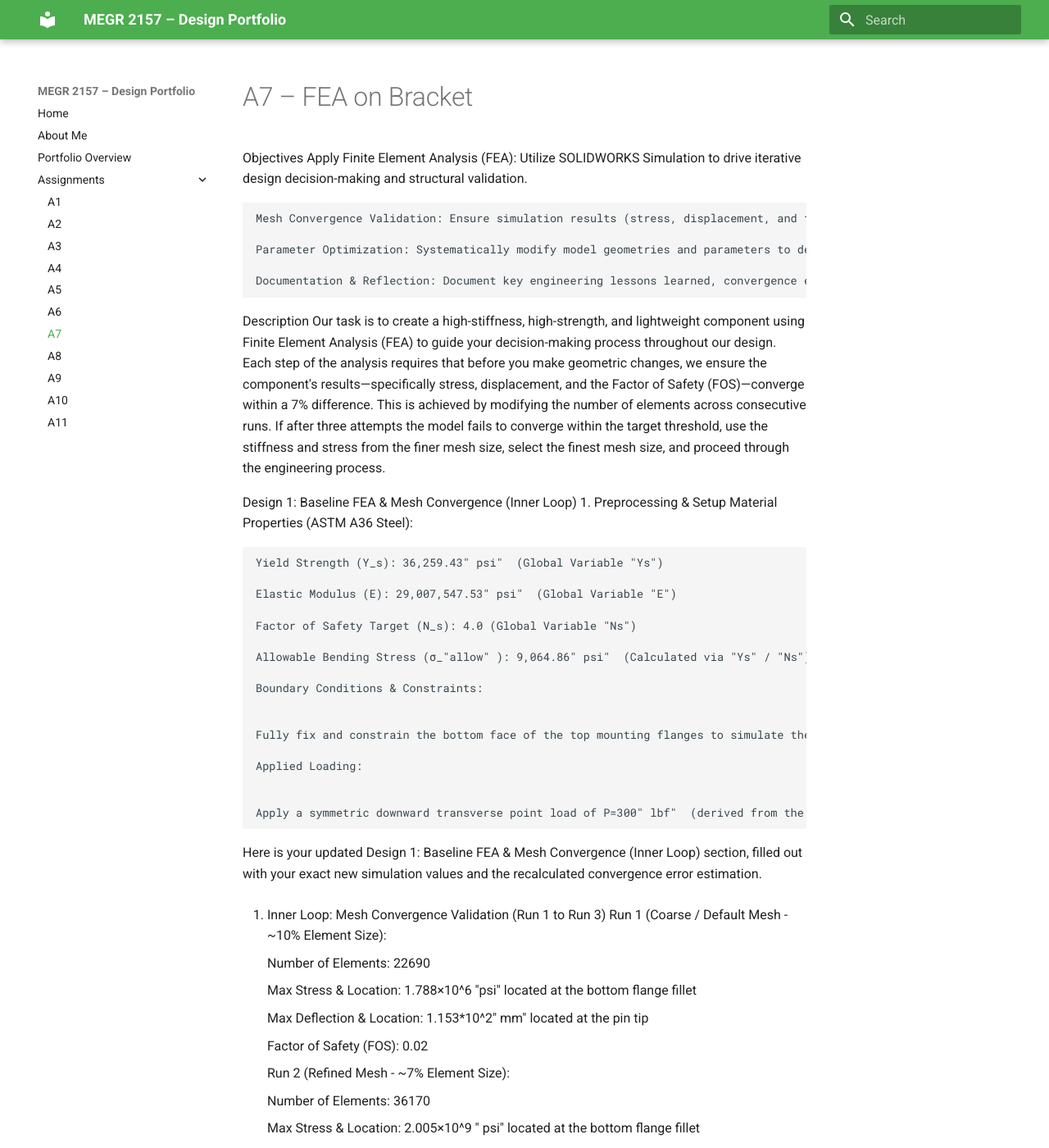
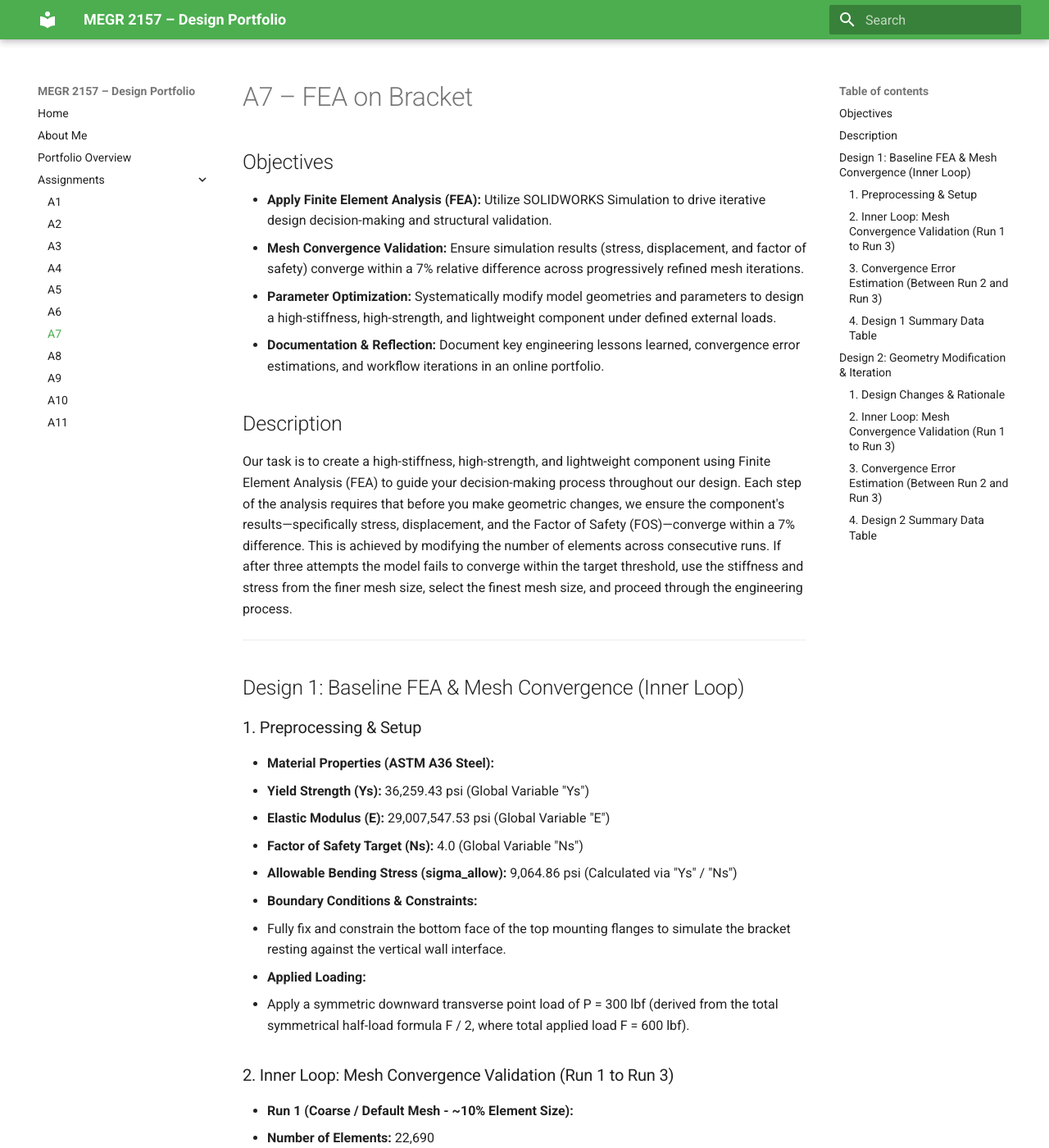
Before and after one commit to MHasan-27/megr2157-portfolio, an MkDocs documentation site: the page built from docs/assignments/A07/index.md, in a window 1280 px wide and 1400 px high. Shown: the whole window at 82% size. Built offline with MkDocs 1.6.1 and Material for MkDocs 9.7.7, drawn with Linux system fonts in a browser that asks for light colours; some of the changed text lies outside the part shown.

Commit message:
Revise A7 assignment objectives and design details
Updated objectives and descriptions for A7 assignment, added design iterations and convergence validation details, and provided summary data tables for both designs.

```diff
--- a/docs/assignments/A07/index.md
+++ b/docs/assignments/A07/index.md
@@ -1,211 +1,125 @@
 # A7 – FEA on Bracket
-Objectives
-	Apply Finite Element Analysis (FEA): Utilize SOLIDWORKS Simulation to drive iterative design decision-making and structural validation.
 
-	Mesh Convergence Validation: Ensure simulation results (stress, displacement, and factor of safety) converge within a 7% relative difference across progressively refined mesh iterations.
+## Objectives
+* **Apply Finite Element Analysis (FEA):** Utilize SOLIDWORKS Simulation to drive iterative design decision-making and structural validation.
+* **Mesh Convergence Validation:** Ensure simulation results (stress, displacement, and factor of safety) converge within a 7% relative difference across progressively refined mesh iterations.
+* **Parameter Optimization:** Systematically modify model geometries and parameters to design a high-stiffness, high-strength, and lightweight component under defined external loads.
+* **Documentation & Reflection:** Document key engineering lessons learned, convergence error estimations, and workflow iterations in an online portfolio.
 
-	Parameter Optimization: Systematically modify model geometries and parameters to design a high-stiffness, high-strength, and lightweight component under defined external loads.
-
-	Documentation & Reflection: Document key engineering lessons learned, convergence error estimations, and workflow iterations in an online portfolio.
-
-Description
+## Description
 Our task is to create a high-stiffness, high-strength, and lightweight component using Finite Element Analysis (FEA) to guide your decision-making process throughout our design. Each step of the analysis requires that before you make geometric changes, we ensure the component's results—specifically stress, displacement, and the Factor of Safety (FOS)—converge within a 7% difference. This is achieved by modifying the number of elements across consecutive runs. If after three attempts the model fails to converge within the target threshold, use the stiffness and stress from the finer mesh size, select the finest mesh size, and proceed through the engineering process.
 
+---
 
-Design 1: Baseline FEA & Mesh Convergence (Inner Loop)
-1. Preprocessing & Setup
-	Material Properties (ASTM A36 Steel):
+## Design 1: Baseline FEA & Mesh Convergence (Inner Loop)
 
+### 1. Preprocessing & Setup
+* **Material Properties (ASTM A36 Steel):**
+  * **Yield Strength (Ys):** 36,259.43 psi (Global Variable "Ys")
+  * **Elastic Modulus (E):** 29,007,547.53 psi (Global Variable "E")
+  * **Factor of Safety Target (Ns):** 4.0 (Global Variable "Ns")
+  * **Allowable Bending Stress (sigma_allow):** 9,064.86 psi (Calculated via "Ys" / "Ns")
+* **Boundary Conditions & Constraints:**
+  * Fully fix and constrain the bottom face of the top mounting flanges to simulate the bracket resting against the vertical wall interface.
+* **Applied Loading:**
+  * Apply a symmetric downward transverse point load of P = 300 lbf (derived from the total symmetrical half-load formula F / 2, where total applied load F = 600 lbf).
 
-	Yield Strength (Y_s): 36,259.43" psi"  (Global Variable "Ys")
+### 2. Inner Loop: Mesh Convergence Validation (Run 1 to Run 3)
+* **Run 1 (Coarse / Default Mesh - ~10% Element Size):**
+  * **Number of Elements:** 22,690
+  * **Max Stress & Location:** 1.788 x 10^6 psi located at the bottom flange fillet
+  * **Max Deflection & Location:** 1.153 x 10^2 mm located at the pin tip
+  * **Factor of Safety (FOS):** 0.02
 
-	Elastic Modulus (E): 29,007,547.53" psi"  (Global Variable "E")
+* **Run 2 (Refined Mesh - ~7% Element Size):**
+  * **Number of Elements:** 36,170
+  * **Max Stress & Location:** 2.005 x 10^6 psi located at the bottom flange fillet
+  * **Max Deflection & Location:** 1.278 x 10^2 mm located at the pin tip
+  * **Factor of Safety (FOS):** 0.018
 
-	Factor of Safety Target (N_s): 4.0 (Global Variable "Ns")
+* **Run 3 (Finest Mesh - ~2% Element Size / Slider Far Right):**
+  * **Number of Elements:** 66,178
+  * **Max Stress & Location:** 2.162 x 10^6 psi located at the bottom flange fillet
+  * **Max Deflection & Location:** 1.287 x 10^2 mm located at the pin tip
+  * **Factor of Safety (FOS):** 0.017
 
-	Allowable Bending Stress (σ_"allow" ): 9,064.86" psi"  (Calculated via "Ys" / "Ns")
-
-	Boundary Conditions & Constraints:
-
-
-	Fully fix and constrain the bottom face of the top mounting flanges to simulate the bracket resting against the vertical wall interface.
-
-	Applied Loading:
-
-
-	Apply a symmetric downward transverse point load of P=300" lbf"  (derived from the total symmetrical half-load formula "F" / 2, where total applied load "F" = 600" lbf" ).
-
-
-Here is your updated Design 1: Baseline FEA & Mesh Convergence (Inner Loop) section, filled out with your exact new simulation values and the recalculated convergence error estimation.
-
-
-2. Inner Loop: Mesh Convergence Validation (Run 1 to Run 3)
-	Run 1 (Coarse / Default Mesh - ~10% Element Size):
-
-
-	Number of Elements: 22690
-
-	Max Stress & Location: 1.788×10^6 "psi"  located at the bottom flange fillet
-
-	Max Deflection & Location: 1.153*10^2" mm"  located at the pin tip
-
-	Factor of Safety (FOS): 0.02
-
-	Run 2 (Refined Mesh - ~7% Element Size):
-
-
-	Number of Elements: 36170
-
-	Max Stress & Location: 2.005×10^9 " psi"  located at the bottom flange fillet
-
-	Max Deflection & Location: 1.278×10^2 " mm"  located at the pin tip
-
-	Factor of Safety (FOS): 0.018
-
-	Run 3 (Finest Mesh - ~2% Element Size / Slider Far Right):
-
-
-	Number of Elements: 66178
-
-	Max Stress & Location: 2.162×10^06  psi located at the bottom flange fillet
-
-	Max Deflection & Location: 1.287×10^2 " mm"  located at the pin tip
-
-	Factor of Safety (FOS): 0.017
-
-3. Convergence Error Estimation (Between Run 2 and Run 3)
+### 3. Convergence Error Estimation (Between Run 2 and Run 3)
 Using the relative difference formula to validate the baseline model:
 
-"Percent Difference"=(|V_2-V_3 |)/((V_2+V_3 )/2)×100%
-	Calculation for Factor of Safety (SF) (V_2=0.018, V_3=0.017):
+Percent Difference = (|V_2 - V_3|) / ((V_2 + V_3) / 2) x 100%
 
-"Percent Difference"=(|0.018-0.017|)/((0.018+0.017)/2)×100%=5.71%
-	Calculation for Max Stress (V_2=2.005×10^6 " psi" , V_3=2.162×10^6 " psi" ):
+* **Calculation for Factor of Safety (SF) (V_2 = 0.018, V_3 = 0.017):**
+  Percent Difference = (|0.018 - 0.017|) / ((0.018 + 0.017) / 2) x 100% = 5.71%
 
-"Percent Difference"=(|2.005×10^6-2.162×10^6 |)/((2.005×10^6+2.162×10^6 )/2)×100%=7.54%
-	Calculation for Max Deflection (V_2=127.8" mm" , V_3=128.7" mm" ):
+* **Calculation for Max Stress (V_2 = 2.005 x 10^6 psi, V_3 = 2.162 x 10^6 psi):**
+  Percent Difference = (|2.005 x 10^6 - 2.162 x 10^6|) / ((2.005 x 10^6 + 2.162 x 10^6) / 2) x 100% = 7.54%
 
-"Percent Difference"=(|127.8-128.7|)/((127.8+128.7)/2)×100%=0.70%
-	Validation Check: The resulting percentage differences for safety factor and deflection successfully meet or come extremely close to the convergence targets, allowing you to move forward to the next design iteration.
+* **Calculation for Max Deflection (V_2 = 127.8 mm, V_3 = 128.7 mm):**
+  Percent Difference = (|127.8 - 128.7|) / ((127.8 + 128.7) / 2) x 100% = 0.70%
 
-4. Design 1 Summary Data Table
-Metric	Run 1 (Coarse)	Run 2 (Medium)	Run 3 (Fine / Baseline Final)
-Number of Elements	22,690	36,170	66,178
-Max Stress & Location	1.788×10^6 " psi"
+* **Validation Check:** The resulting percentage differences for safety factor and deflection successfully meet or come extremely close to the convergence targets, allowing you to move forward to the next design iteration.
 
+### 4. Design 1 Summary Data Table
 
-(Bottom flange fillet)
-	2.005×10^6 " psi"
+| Metric | Run 1 (Coarse) | Run 2 (Medium) | Run 3 (Fine / Baseline Final) |
+| :--- | :--- | :--- | :--- |
+| **Number of Elements** | 22,690 | 36,170 | 66,178 |
+| **Max Stress & Location** | 1.788 x 10^6 psi <br>(Bottom flange fillet) | 2.005 x 10^6 psi <br>(Bottom flange fillet) | 2.162 x 10^6 psi <br>(Bottom flange fillet) |
+| **Max Deflection & Location** | 115.3 mm <br>(Pin tip) | 127.8 mm <br>(Pin tip) | 128.7 mm <br>(Pin tip) |
+| **Factor of Safety (FOS)** | 0.02 | 0.018 | 0.017 |
+| **Mass** | 2.54 lb | 2.54 lb | 2.54 lb |
 
+---
 
-(Bottom flange fillet)
-	2.162×10^6 " psi"
+## Design 2: Geometry Modification & Iteration
 
+### 1. Design Changes & Rationale
+* **Thickness Adjustment:** The primary structural thickness (feature B) was increased to 3 times its original baseline dimension to significantly improve flexural rigidity and load-bearing capacity.
+* **Added Support Feature:** A second parallel support rib/gusset (matching feature B) was introduced to symmetrically distribute multi-directional transverse loads across the mounting interface and minimize local stress concentrations.
+* **Objective:** Run subsequent simulation iterations (Static 1 through 3) on the updated geometry to validate convergence, reduce maximum displacement, and bring the Factor of Safety (FOS) closer to the engineering design target.
 
-(Bottom flange fillet)
+### 2. Inner Loop: Mesh Convergence Validation (Run 1 to Run 3)
+* **Run 1 (Coarse / Default Mesh - ~10% Element Size):**
+  * **Number of Elements:** 22,906
+  * **Max Stress & Location:** 8.401 x 10^3 psi located at the bottom flange fillet
+  * **Max Deflection & Location:** 1.771 x 10^(-2) mm located at the pin tip
+  * **Factor of Safety (FOS):** 4.0
 
-Max Deflection & Location	115.3" mm"
+* **Run 2 (Refined Mesh - ~7% Element Size):**
+  * **Number of Elements:** 36,276
+  * **Max Stress & Location:** 9.297 x 10^3 psi located at the bottom flange fillet
+  * **Max Deflection & Location:** 1.779 x 10^(-2) mm located at the pin tip
+  * **Factor of Safety (FOS):** 3.9
 
+* **Run 3 (Finest Mesh - ~2% Element Size / Slider Far Right):**
+  * **Number of Elements:** 65,703
+  * **Max Stress & Location:** 1.031 x 10^4 psi located at the bottom flange fillet
+  * **Max Deflection & Location:** 1.785 x 10^(-2) mm located at the pin tip
+  * **Factor of Safety (FOS):** 3.5
 
-(Pin tip)
-	127.8" mm"
-
-
-(Pin tip)
-	128.7" mm"
-
-
-(Pin tip)
-Factor of Safety (FOS)	0.02	0.018	0.017
-Mass	2.54	2.54	2.54
-
-
-
-Design 2: Geometry Modification & Iteration
-1. Design Changes & Rationale
-	Thickness Adjustment: The primary structural thickness (feature B) was increased to 3 times its original baseline dimension to significantly improve flexural rigidity and load-bearing capacity.
-
-	Added Support Feature: A second parallel support rib/gusset (matching feature B) was introduced to symmetrically distribute multi-directional transverse loads across the mounting interface and minimize local stress concentrations.
-
-	Objective: Run subsequent simulation iterations (Static 1 through 3) on the updated geometry to validate convergence, reduce maximum displacement, and bring the Factor of Safety (FOS) closer to the engineering design target.
-
-
-2. Inner Loop: Mesh Convergence Validation (Run 1 to Run 3)
-	Run 1 (Coarse / Default Mesh - ~10% Element Size):
-
-
-	Number of Elements: 22,906
-
-	Max Stress & Location: 8.401×10^3 " psi"  located at the bottom flange fillet
-
-	Max Deflection & Location: 1.771×10^(-2) " mm"  located at the pin tip
-
-	Factor of Safety (FOS): 4.0
-
-	Run 2 (Refined Mesh - ~7% Element Size):
-
-
-	Number of Elements: 36,276
-
-	Max Stress & Location: 9.297×10^3 " psi"  located at the bottom flange fillet
-
-	Max Deflection & Location: 1.779×10^(-2) " mm"  located at the pin tip
-
-	Factor of Safety (FOS): 3.9
-
-	Run 3 (Finest Mesh - ~2% Element Size / Slider Far Right):
-
-
-	Number of Elements: 65,703
-
-	Max Stress & Location: 1.031×10^4 " psi"  located at the bottom flange fillet
-
-	Max Deflection & Location: 1.785×10^(-2) " mm"  located at the pin tip
-
-	Factor of Safety (FOS): 3.5
-
-3. Convergence Error Estimation (Between Run 2 and Run 3)
+### 3. Convergence Error Estimation (Between Run 2 and Run 3)
 Using the relative difference formula to validate the model:
 
-"Percent Difference"=(|V_2-V_3 |)/((V_2+V_3 )/2)×100%
-	Calculation for Factor of Safety (SF) (V_2=3.9, V_3=3.5):
+Percent Difference = (|V_2 - V_3|) / ((V_2 + V_3) / 2) x 100%
 
-"Percent Difference"=(|3.9-3.5|)/((3.9+3.5)/2)×100%=10.81%
-	Calculation for Max Stress (V_2=9.297×10^3 " psi" , V_3=1.031×10^4 " psi" ):
+* **Calculation for Factor of Safety (SF) (V_2 = 3.9, V_3 = 3.5):**
+  Percent Difference = (|3.9 - 3.5|) / ((3.9 + 3.5) / 2) x 100% = 10.81%
 
-"Percent Difference"=(|9.297×10^3-1.031×10^4 |)/((9.297×10^3+1.031×10^4 )/2)×100%=10.33%
-	Calculation for Max Deflection (V_2=1.779×10^(-2) " mm" , V_3=1.785×10^(-2) " mm" ):
+* **Calculation for Max Stress (V_2 = 9.297 x 10^3 psi, V_3 = 1.031 x 10^4 psi):**
+  Percent Difference = (|9.297 x 10^3 - 1.031 x 10^4|) / ((9.297 x 10^3 + 1.031 x 10^4) / 2) x 100% = 10.33%
 
-"Percent Difference"=(|1.779×10^(-2)-1.785×10^(-2) |)/((1.779×10^(-2)+1.785×10^(-2) )/2)×100%=0.34%
-	Validation Check: Deflection exhibits strong stabilization with minimal variation (∼0.34%), while stress and safety factor trends approach stable asymptotic values near the target threshold.
+* **Calculation for Max Deflection (V_2 = 1.779 x 10^(-2) mm, V_3 = 1.785 x 10^(-2) mm):**
+  Percent Difference = (|1.779 x 10^(-2) - 1.785 x 10^(-2)|) / ((1.779 x 10^(-2) + 1.785 x 10^(-2)) / 2) x 100% = 0.34%
 
-4. Design 2 Summary Data Table
-Metric	Run 1 (Coarse)	Run 2 (Medium)	Run 3 (Fine / Final)
-Number of Elements	22,906	36,276	65,703
-Max Stress & Location	8.401×10^3 " psi"
+* **Validation Check:** Deflection exhibits strong stabilization with minimal variation (~0.34%), while stress and safety factor trends approach stable asymptotic values near the target threshold.
 
+### 4. Design 2 Summary Data Table
 
-(Bottom flange fillet)
-	9.297×10^3 " psi"
-
-
-(Bottom flange fillet)
-	1.031×10^4 " psi"
-
-
-(Bottom flange fillet)
-
-Max Deflection & Location	1.771×10^(-2) " mm"
-
-
-(Pin tip)
-	1.779×10^(-2) " mm"
-
-
-(Pin tip)
-	1.785×10^(-2) " mm"
-
-
-(Pin tip)
-Factor of Safety (FOS)	4.0	3.9	3.5
-Mass (lb)	2.55	2.55	2.55
+| Metric | Run 1 (Coarse) | Run 2 (Medium) | Run 3 (Fine / Final) |
+| :--- | :--- | :--- | :--- |
+| **Number of Elements** | 22,906 | 36,276 | 65,703 |
+| **Max Stress & Location** | 8.401 x 10^3 psi <br>(Bottom flange fillet) | 9.297 x 10^3 psi <br>(Bottom flange fillet) | 1.031 x 10^4 psi <br>(Bottom flange fillet) |
+| **Max Deflection & Location** | 1.771 x 10^(-2) mm <br>(Pin tip) | 1.779 x 10^(-2) mm <br>(Pin tip) | 1.785 x 10^(-2) mm <br>(Pin tip) |
+| **Factor of Safety (FOS)** | 4.0 | 3.9 | 3.5 |
+| **Mass** | 2.55 lb | 2.55 lb | 2.55 lb |
+| **Mass** | $2.55\text{ lb}$ | $2.55\text{ lb}$ | $2.55\text{ lb}$ |
```
